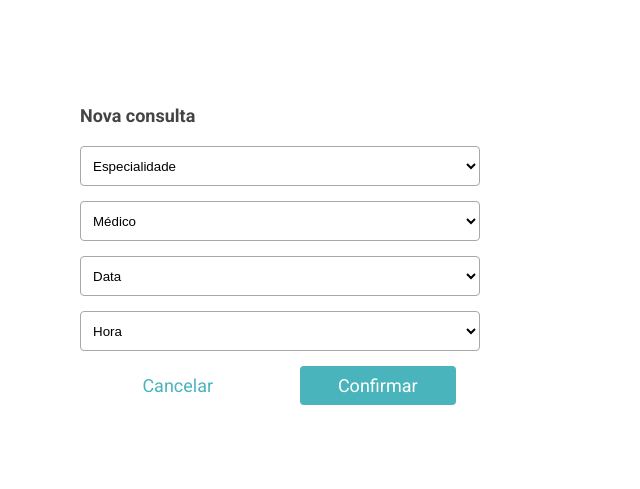
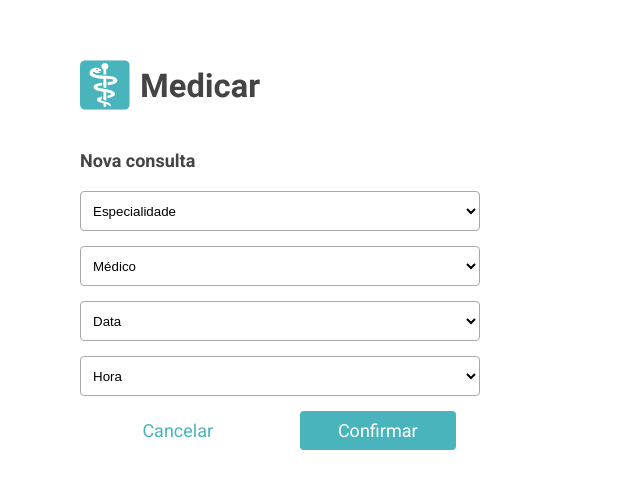
Before and after one commit to brunosilva/medicar, a Next.js app: page /new in a window 1280 px wide. Shown: the part 225-714 px from the top of the page, without its empty margins (0-640 px from the left). Built offline with nearby package versions, Linux system fonts and the light colour scheme; data requests are answered from the project's data file.

Commit message:
refactor: :art: layout new component

```diff
--- a/pages/new/index.tsx
+++ b/pages/new/index.tsx
@@ -4,9 +4,12 @@ import { Button } from "../../components/Button";
 import Dropdown from "../../components/Dropdown/indes";
 import Form from "../../components/Form";
 import { Field, FormAction } from "../../components/Form/style";
+import Logo from "../../components/Logo";
+import { RowLogo } from "../style";
 import useGetCalendar from "./hooks/useGetCalendar";
 import useGetDoctors from "./hooks/useGetDoctors";
 import useGetSpecialties from "./hooks/useGetSpecialties";
+import { ContainerNew } from "./style";
 
 export default function NewAppointment() {
   const route = useRouter();
@@ -33,6 +36,10 @@ export default function NewAppointment() {
   }, [])
 
   return (
+    <ContainerNew>
+      <RowLogo margin="large">
+        <Logo />
+      </RowLogo>
       <Form title="Nova consulta">
         <Field>
           <Dropdown name="especialidade" placeholder="Especialidade" data={specialties} onChange={handleDoctor} typeValue="nome" />
@@ -51,5 +58,6 @@ export default function NewAppointment() {
           <Button color="green" onClick={() => route.push('/appointments')}>Confirmar</Button>
         </FormAction>
       </Form>
+    </ContainerNew>
   )
 }
--- /dev/null
+++ b/pages/new/style.ts
@@ -0,0 +1,6 @@
+import { styled } from "@stitches/react";
+
+export const ContainerNew = styled('div', {
+  display: 'flex',
+  flexDirection: 'column',
+})
```
Lines whose indentation alone changed are shown as unchanged.
